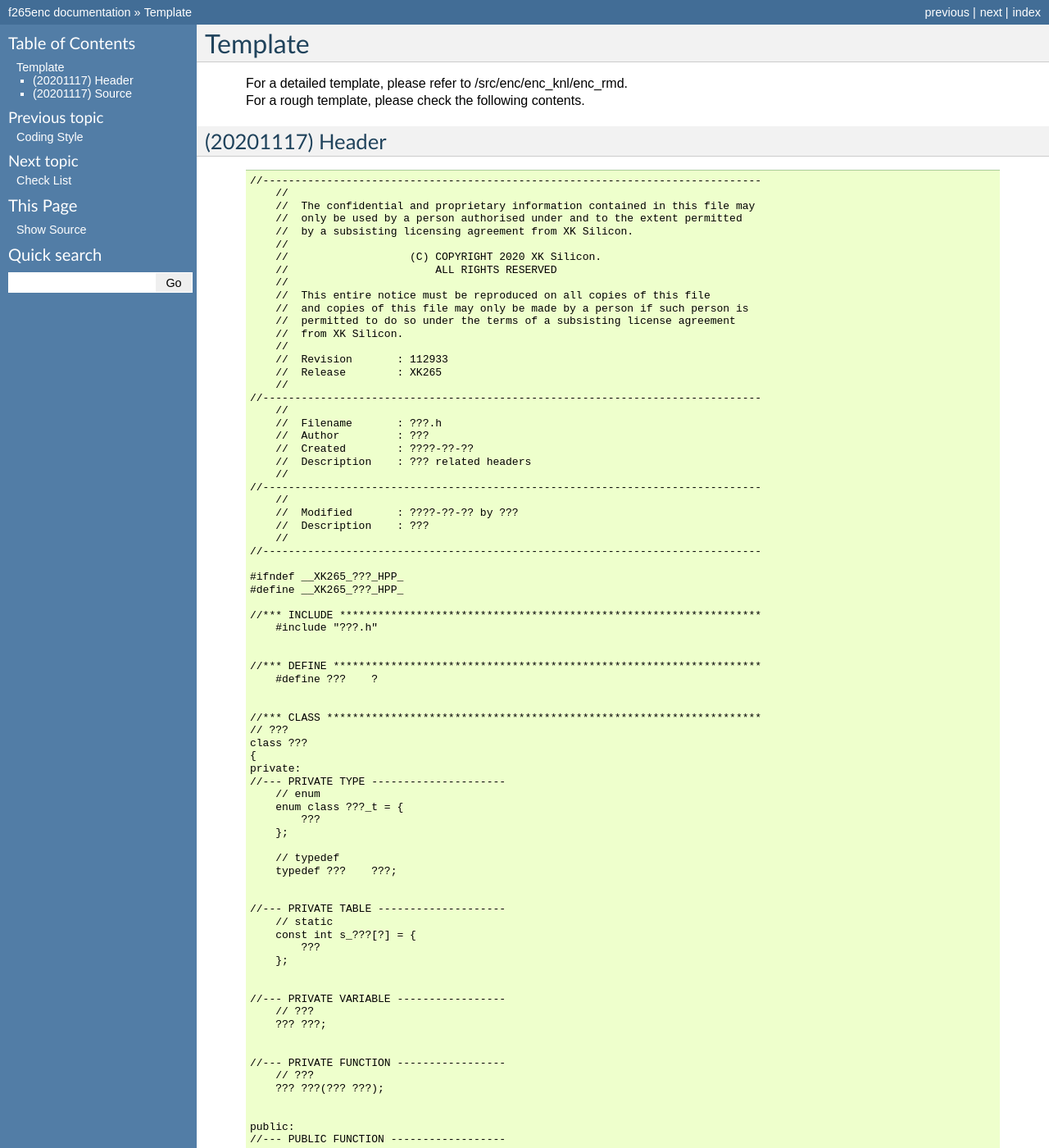
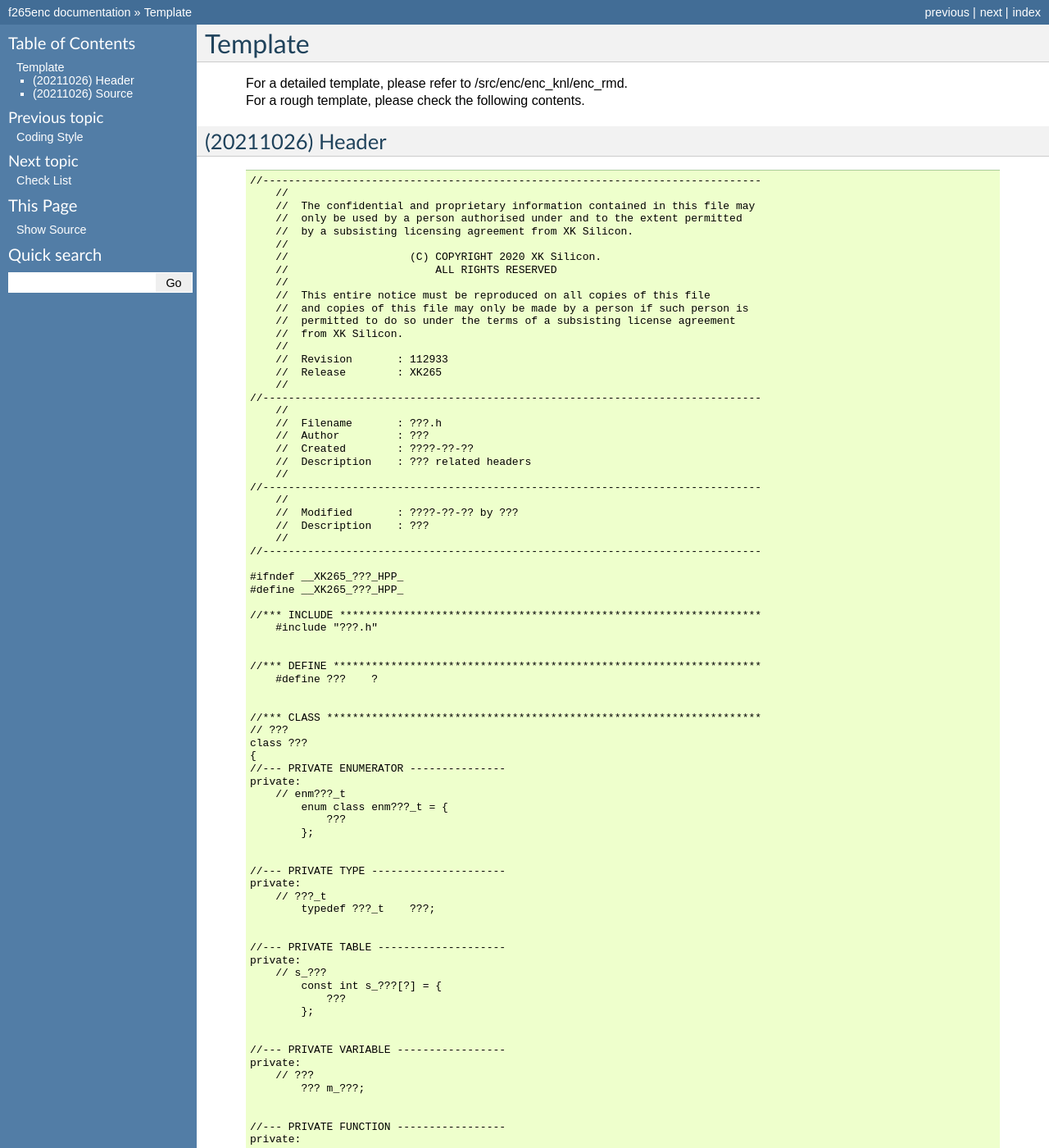
Before and after one commit to iamhll/f265enc_doc, a Sphinx documentation site: the page built from source/template/main.rst, in a window 1280 px wide and 1400 px high. Shown: the whole window at 82% size. Built offline with Sphinx 7.4.7, drawn with Linux system fonts in a browser that asks for light colours; pages that are not in the unit, such as notebooks, are missing from menus; some of the changed text lies outside the part shown.

Commit message:
- [MINOR] [UPDATE] 1. template a. reset to phase 003

```diff
--- a/source/template/main.rst
+++ b/source/template/main.rst
@@ -13,8 +13,7 @@ Template
     |   For a detailed template, please refer to /src/enc/enc_knl/enc_rmd.
     |   For a rough template, please check the following contents.
 
-
-(20201117) Header
+(20211026) Header
 -----------------
 
     ::
@@ -65,44 +64,64 @@ Template
         // ???
         class ???
         {
+        //--- PRIVATE ENUMERATOR ---------------
         private:
+            // enm???_t
+                enum class enm???_t = {
+                    ???
+                };
+
+
         //--- PRIVATE TYPE ---------------------
-            // enum
-            enum class ???_t = {
-                ???
-            };
-
-            // typedef
-            typedef ???    ???;
+        private:
+            // ???_t
+                typedef ???_t    ???;
 
 
         //--- PRIVATE TABLE --------------------
-            // static
-            const int s_???[?] = {
-                ???
-            };
+        private:
+            // s_???
+                const int s_???[?] = {
+                    ???
+                };
 
 
         //--- PRIVATE VARIABLE -----------------
+        private:
             // ???
-            ??? ???;
+                ??? m_???;
 
 
         //--- PRIVATE FUNCTION -----------------
+        private:
             // ???
-            ??? ???(??? ???);
+                ??? ???(??? ???);
 
 
+        //--- PRIVATE INLINE -------------------
+        private:
+            #include "???"
+
+
+        //--- PUBLIC FUNCTION ------------------
         public:
-        //--- PUBLIC FUNCTION ------------------
             // ???
-            ??? ???(??? ???);
+                ??? ???(??? ???);
+
+
+        //--- PUBLIC INLINE --------------------
+        public:
+            // ???
+                inline ??? ???(??? ???)
+                {
+                    ???
+                };
         };
 
         #endif /* __XK265_???_HPP_ */
 
 
-(20201117) Source
+(20211026) Source
 -----------------
 
     ::
@@ -144,6 +163,8 @@ Template
 
         //*** FUNCTION *****************************************************************
         // ???
-        ??? ???::???(??? ???)
-        {   ???
+        ??? ???::???(??? ???
+        ??? ???)
+        {
+            ???
         }
```
